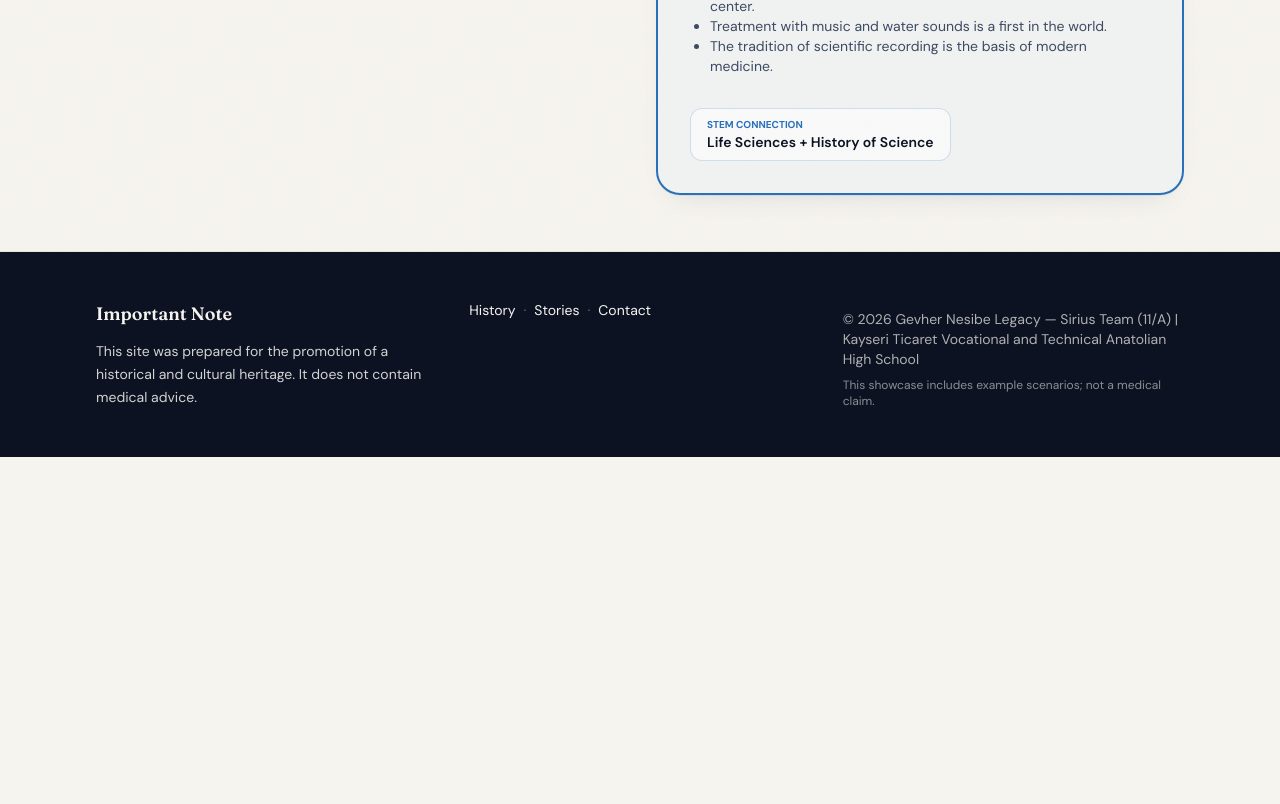
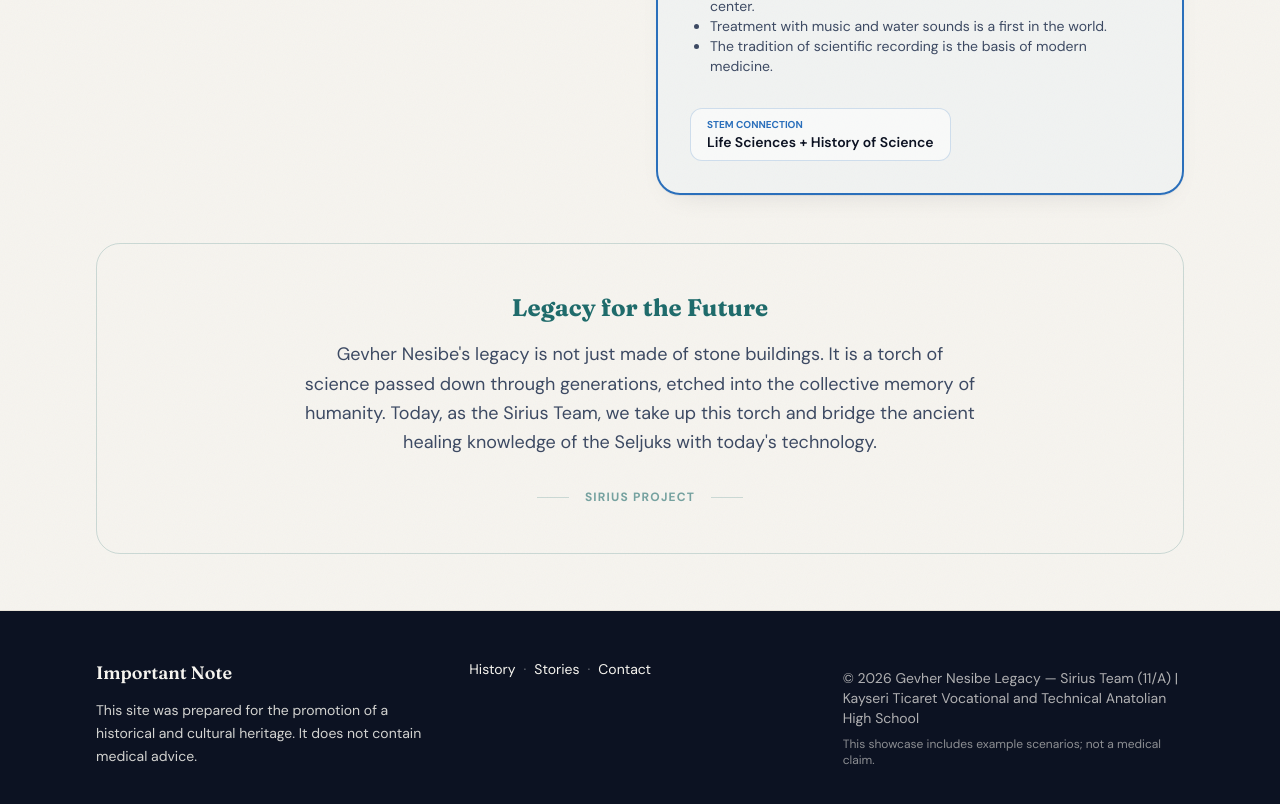
Before and after one commit to kayracim/gevhernesibe, a Next.js app: page /en/uluslararasi in a window 1280 px wide. Shown: the part 1054-1858 px from the top of the page. Before the commit the page ends 1511 px from the top, so only its background shows below. Built offline with nearby package versions, Linux system fonts and the light colour scheme.

Commit message:
feat: STEM sayfasına 'Geleceğe Miras' bölümü eklendi

```diff
--- a/app/[locale]/uluslararasi/page.tsx
+++ b/app/[locale]/uluslararasi/page.tsx
@@ -100,6 +100,17 @@ export default async function StemProjectPage({
         </div>
       </div>
 
+      <div className="rounded-3xl border border-heritage/20 bg-heritage-soft/20 p-8 text-center sm:p-12">
+        <h3 className="font-display text-2xl font-bold text-heritage">{s.conclusion.title}</h3>
+        <p className="mx-auto mt-4 max-w-2xl text-lg leading-relaxed text-ink-muted">
+          {s.conclusion.body}
+        </p>
+        <div className="mt-8 flex items-center justify-center gap-4 text-xs font-bold uppercase tracking-widest text-heritage/60">
+          <span className="h-px w-8 bg-heritage/20"></span>
+          SIRIUS PROJECT
+          <span className="h-px w-8 bg-heritage/20"></span>
+        </div>
+      </div>
     </div>
   );
 }
--- a/messages/en.json
+++ b/messages/en.json
@@ -202,14 +202,9 @@
         "The tradition of scientific recording is the basis of modern medicine."
       ]
     },
-    "process": {
-      "title": "Activity Process",
-      "steps": [
-        "Preparation and Information",
-        "Digital Discovery Process",
-        "Production and Sharing Phase",
-        "Evaluation and Reflection"
-      ]
+    "conclusion": {
+      "title": "Legacy for the Future",
+      "body": "Gevher Nesibe's legacy is not just made of stone buildings. It is a torch of science passed down through generations, etched into the collective memory of humanity. Today, as the Sirius Team, we take up this torch and bridge the ancient healing knowledge of the Seljuks with today's technology."
     }
   }
 }
--- a/messages/tr.json
+++ b/messages/tr.json
@@ -202,14 +202,9 @@
         "Bilimsel kayıt geleneği modern tıbbın temelidir."
       ]
     },
-    "process": {
-      "title": "Etkinlik Süreci",
-      "steps": [
-        "Hazırlık ve Bilgilendirme",
-        "Dijital Keşif Süreci",
-        "Üretim ve Paylaşım Aşaması",
-        "Değerlendirme ve Yansıtma"
-      ]
+    "conclusion": {
+      "title": "Geleceğe Miras",
+      "body": "Gevher Nesibe'nin mirası, sadece taş binalardan ibaret değildir. O, bilginin nesiller boyu aktarıldığı, insanlığın ortak hafızasına kazınmış bir bilim meşalesidir. Bugün Sirius Takımı olarak bizler, bu meşaleyi devralıyor ve Selçuklu'nun kadim şifa bilgisini bugünün teknolojisiyle buluşturuyoruz."
     }
   }
 }
```
